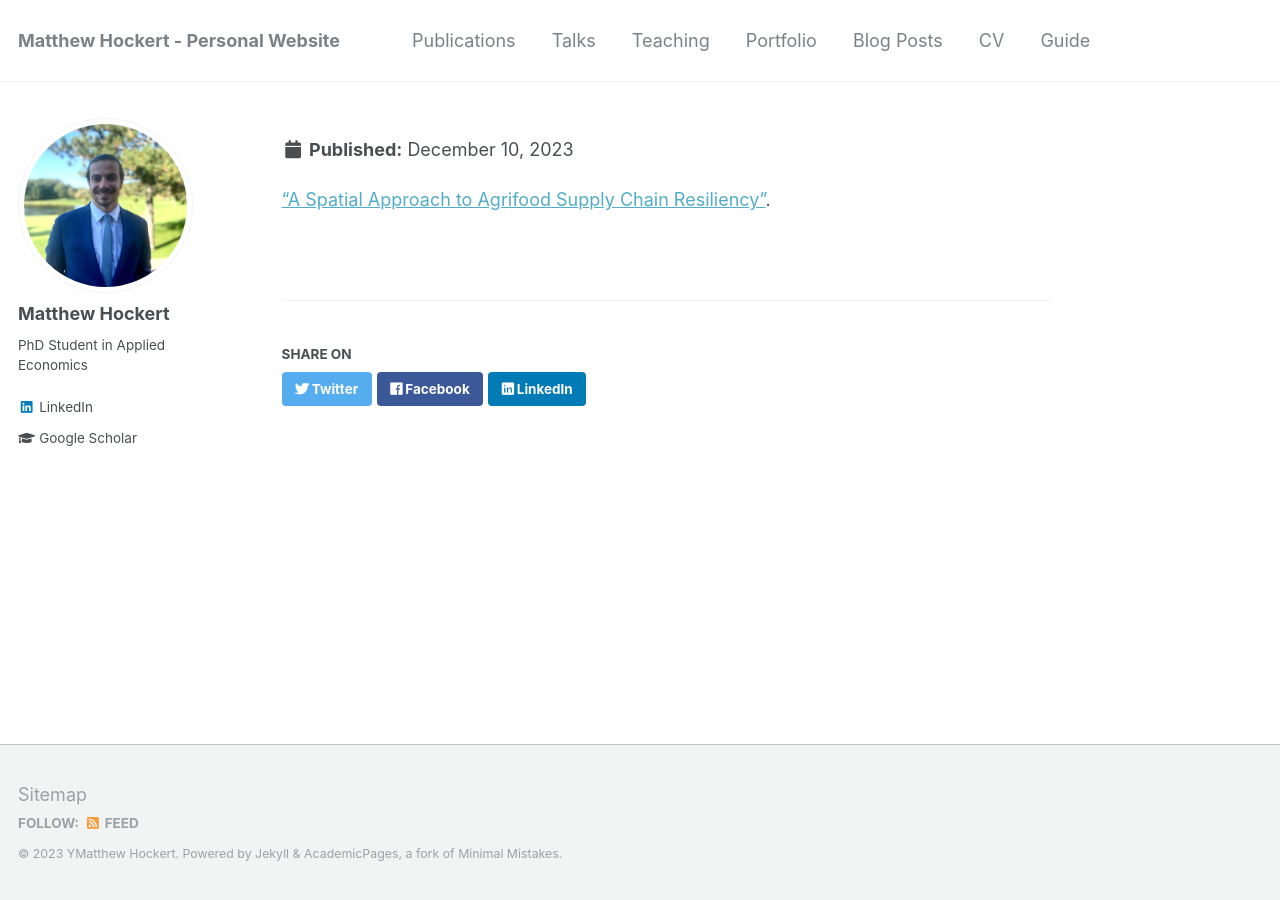
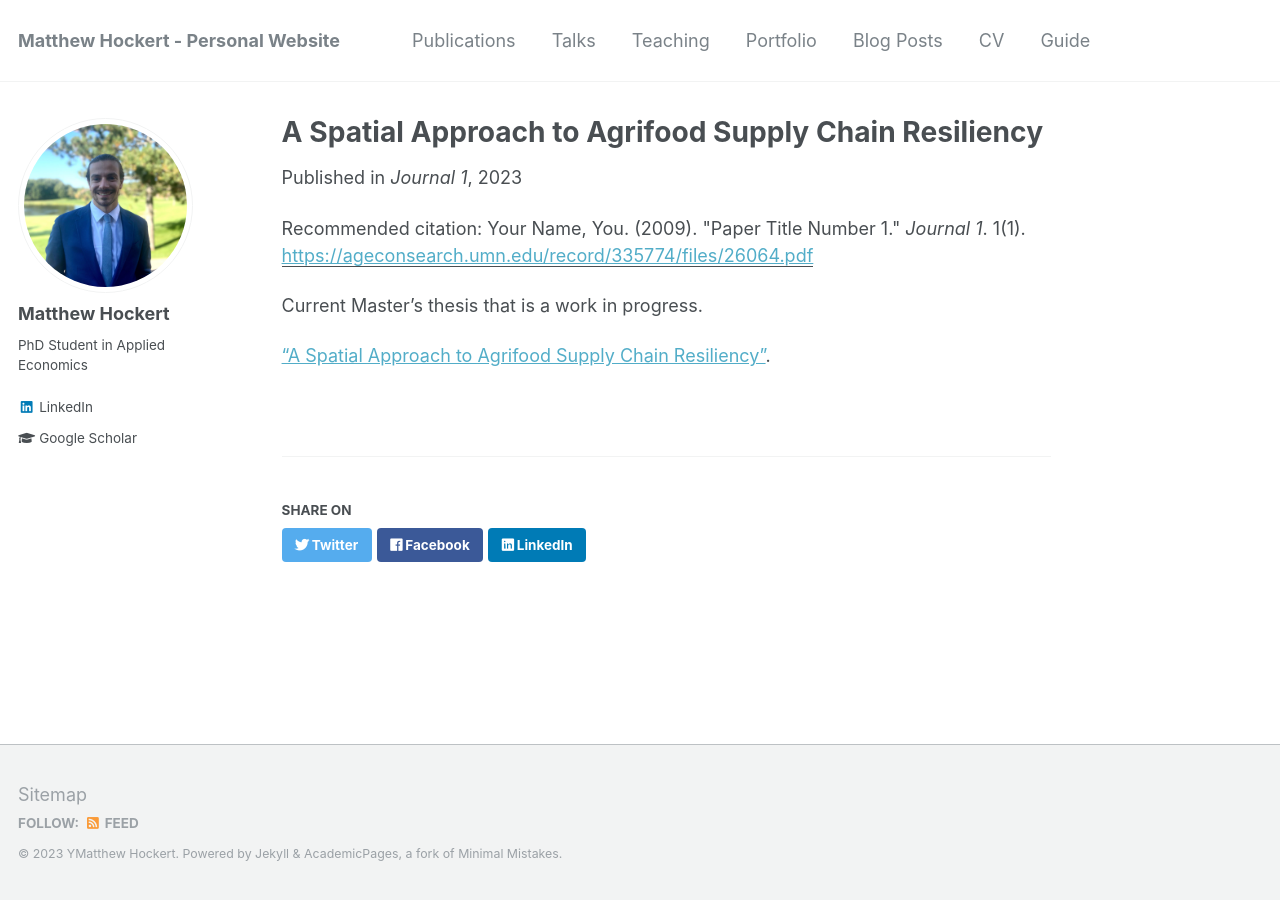
Before and after one commit to MatthewHockert/MatthewHockert.github.io, a Jekyll site: the page built from _publications/2009-10-01-paper-title-number-1.md, in a window 1280 px wide. Built offline with Jekyll 4.4.1, drawn with Linux system fonts in a browser that asks for light colours.

Commit message:
Update 2009-10-01-paper-title-number-1.md

```diff
--- a/_publications/2009-10-01-paper-title-number-1.md
+++ b/_publications/2009-10-01-paper-title-number-1.md
@@ -1,12 +1,13 @@
 ---
 title: "A Spatial Approach to Agrifood Supply Chain Resiliency"
 collection: publications
-permalink: /publication/2009-10-01-paper-title-number-1
-excerpt: 'Thesis that is a work in progress.'
-date: -
-venue: 'Not published'
+permalink: /publication/2023-01-01-paper-title-number-1
+excerpt: 'This paper is about the number 1. The number 2 is left for future work.'
+date: 2023-01-01
+venue: 'Journal 1'
 paperurl: 'https://ageconsearch.umn.edu/record/335774/files/26064.pdf'
 citation: 'Your Name, You. (2009). &quot;Paper Title Number 1.&quot; <i>Journal 1</i>. 1(1).'
 ---
+Current Master's thesis that is a work in progress.
 
 ["A Spatial Approach to Agrifood Supply Chain Resiliency"](https://ageconsearch.umn.edu/record/335774/files/26064.pdf).
```
